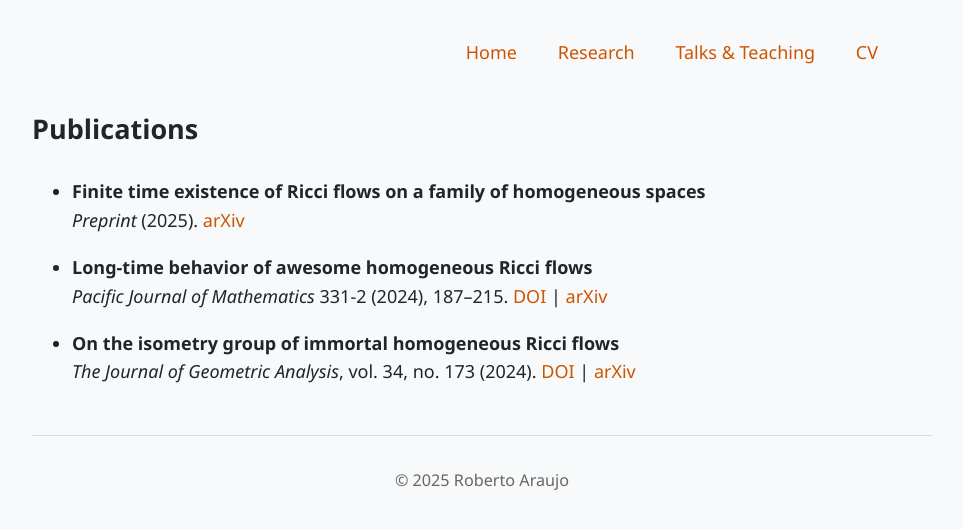
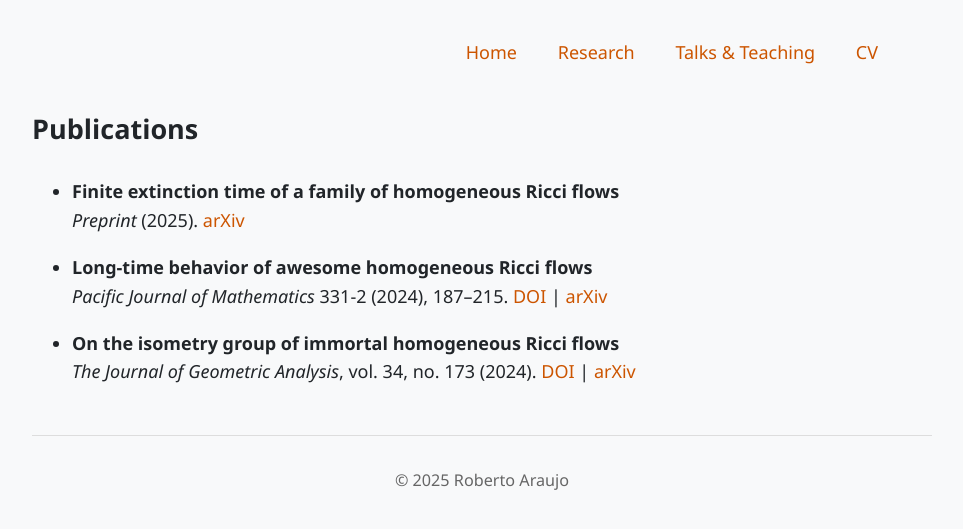
Before and after one commit to r-saraujo/r-saraujo.github.io, a Jekyll site: the page built from research.md, in a window 1280 px wide. Shown: the top 529 px of the page, without its empty margins (158-1121 px from the left). Built offline with Jekyll 4.4.1, drawn with Linux system fonts in a browser that asks for light colours.

Commit message:
Update research.md

```diff
--- a/research.md
+++ b/research.md
@@ -7,7 +7,7 @@ permalink: /research.html
 ## Publications
 <div style="margin-top: 1.5em;"></div>
 
-- **Finite time existence of Ricci flows on a family of homogeneous spaces**
+- **Finite extinction time of a family of homogeneous Ricci flows**
   *Preprint* (2025).
   [arXiv](https://arxiv.org/placeholder)
 
```
